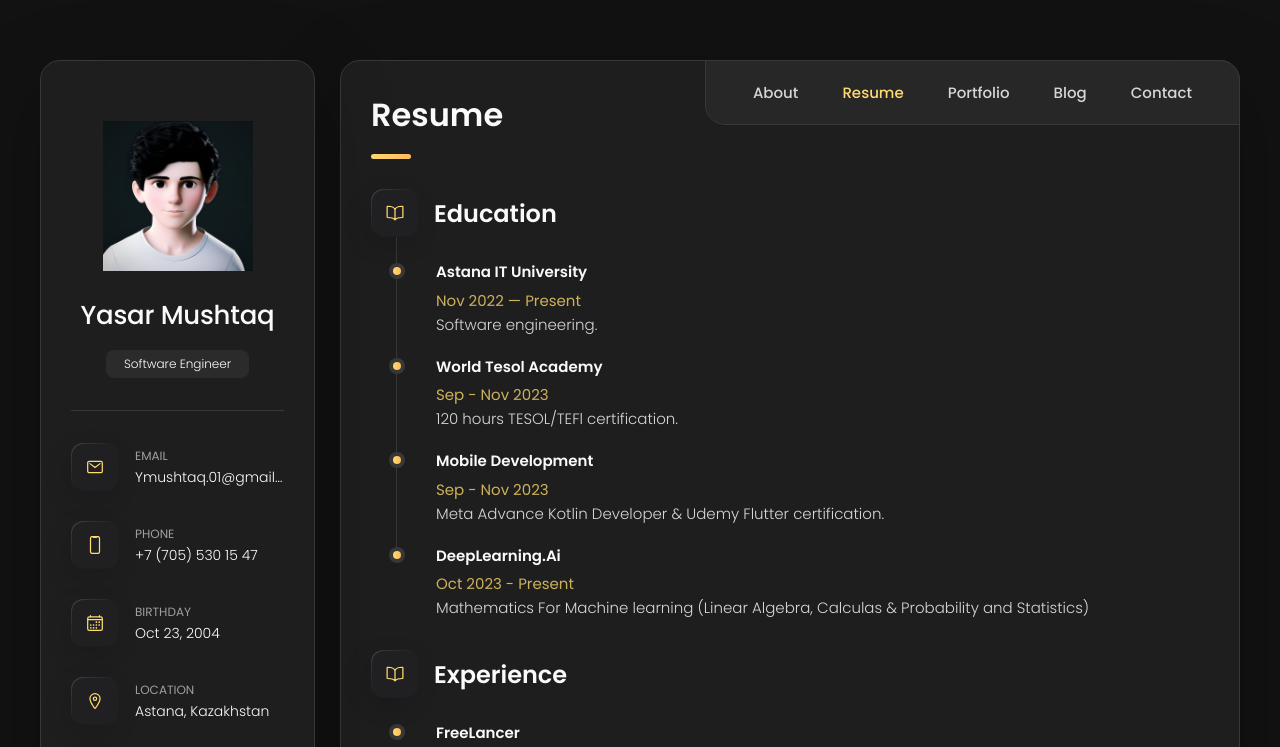
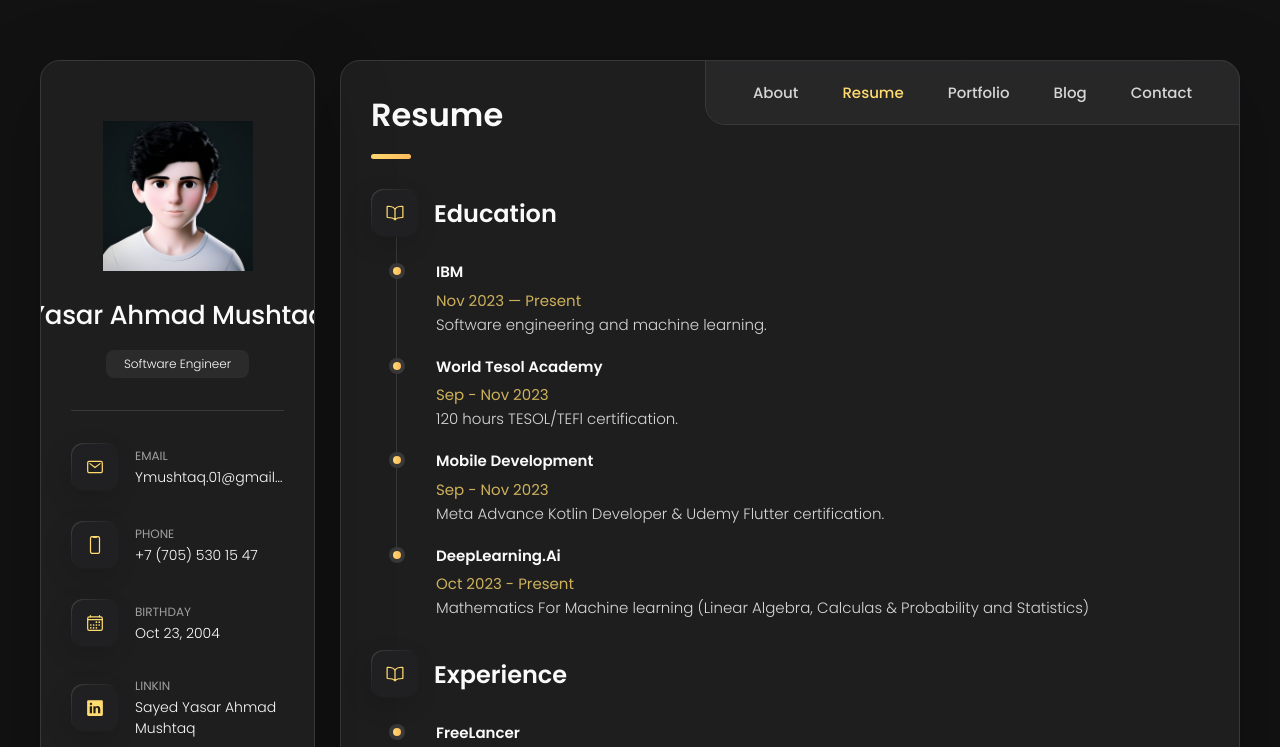
Before and after one commit to YasarMushtaq1/Portfolio, a plain HTML site: page index.html in a window 1280 px wide. Both pictures are taken after a click on the button "Resume". Shown: the top 747 px of the page. Drawn offline with nearby package versions, Linux system fonts and the light colour scheme.

Commit message:
Update index.html

```diff
--- a/index.html
+++ b/index.html
@@ -46,7 +46,7 @@
         </figure>
 
         <div class="info-content">
-          <h1 class="name" title="Richard hanrick">Yasar Mushtaq</h1>
+          <h1 class="name" title="Richard hanrick">Yasar Ahmad Mushtaq</h1>
 
           <p class="title">Software Engineer</p>
         </div>
@@ -104,10 +104,24 @@
 
               <time datetime="2004-10-23">Oct 23, 2004</time>
             </div>
+          </li>
+
+          <li class="contact-item">
+
+            <div class="icon-box">
+              <ion-icon name="logo-linkedin"></ion-icon>
+            </div>
+
+            <div class="contact-info">
+              <p class="contact-title">Linkin</p>
+
+              <time  >Sayed Yasar Ahmad Mushtaq</time>
+            </div>
+          </li>
 
 
 
-          </li>
+
 
           <li class="contact-item">
 
@@ -154,6 +168,11 @@
           <li class="social-item">
             <a href="https://t.me/ThisIsYasar" class="social-link">
               <ion-icon name="paper-plane-outline"></ion-icon>
+            </a>
+          </li>
+          <li class="social-item">
+            <a href="https://www.linkedin.com/in/sayed-yasar-ahmad-mushtaq-a420942b4/" class="social-link">
+              <ion-icon name="logo-linkedin"></ion-icon>
             </a>
           </li>
 
@@ -362,12 +381,12 @@
 
             <li class="timeline-item">
 
-              <h4 class="h4 timeline-item-title">Astana IT University</h4>
+              <h4 class="h4 timeline-item-title">IBM </h4>
 
-              <span>Nov 2022 — Present</span>
+              <span>Nov 2023 — Present</span>
 
               <p class="timeline-text">
-               Software engineering.
+               Software engineering and machine learning.
               </p>
 
             </li>
@@ -773,6 +792,21 @@
 
             </li>
 
+            <li class="contact-item">
+
+              <div class="icon-box">
+                <ion-icon name="logo-linkedin" ></ion-icon>
+
+              </div>
+
+              <div class="contact-info">
+                <p class="contact-title">linkedin</p>
+
+                <a href="https://www.linkedin.com/in/sayed-yasar-ahmad-mushtaq-a420942b4/" class="contact-link">Click Here!</a>
+              </div>
+
+            </li>
+
 
 
             <li class="contact-item">
```
